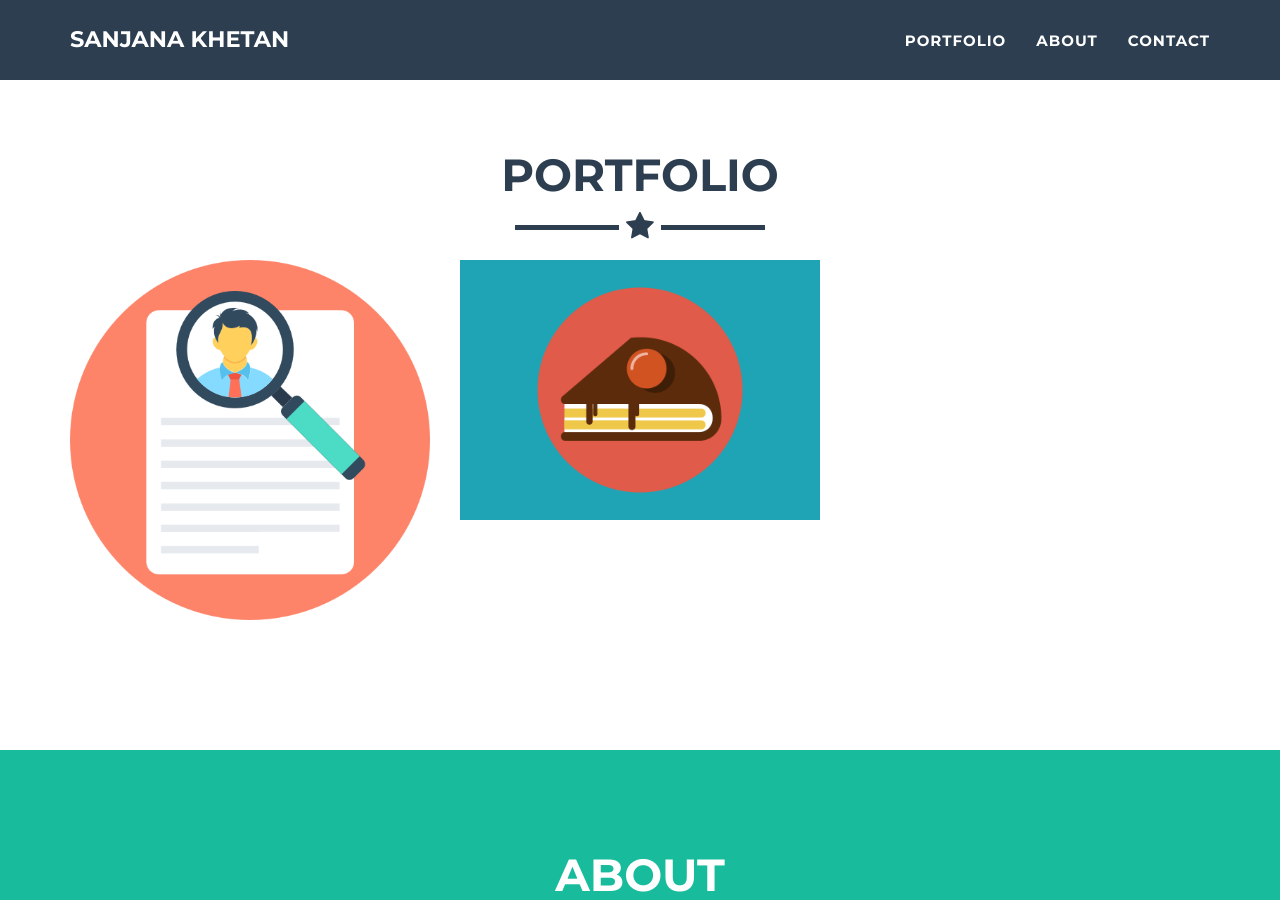
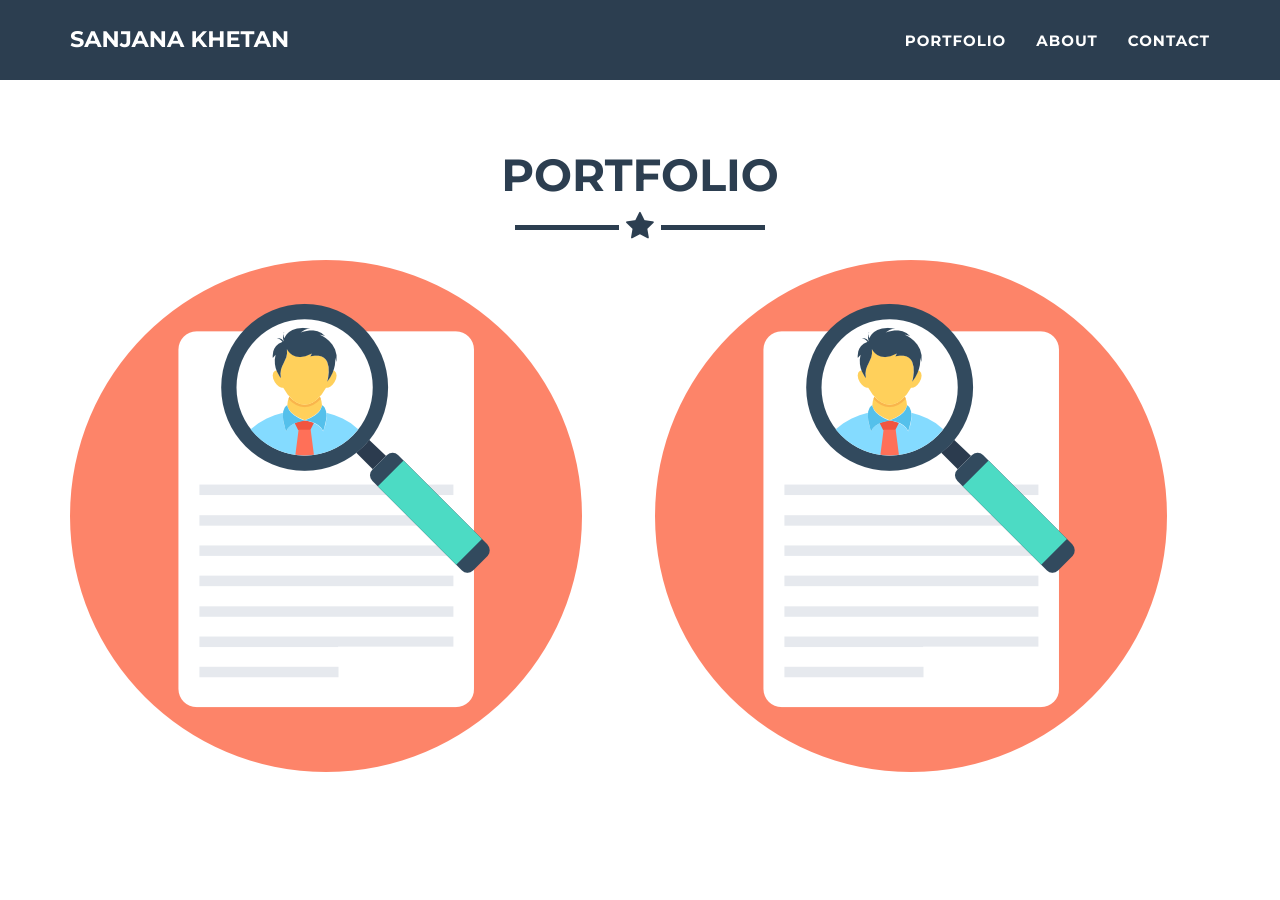
Before and after one commit to badgirlsanju/badgirlsanju.github.io, a Jekyll site: the page built from index.html, in a window 1280 px wide and 900 px high, scrolled down 819 px. Built offline with Jekyll 4.4.1, drawn with Linux system fonts in a browser that asks for light colours.

Commit message:
Update portfolio_grid.html

```diff
--- a/_includes/portfolio_grid.html
+++ b/_includes/portfolio_grid.html
@@ -9,18 +9,16 @@
                 </div>
             </div>
             <div class="row">
-                {% for post in site.posts %}
-                    <div class="col-sm-4 portfolio-item">
-                        <a href="#portfolioModal-{{ post.modal-id }}" class="portfolio-link" data-toggle="modal">
-                            <div class="caption">
-                                <div class="caption-content">
-                                    <i class="fa fa-search-plus fa-3x"></i>
-                                </div>
-                            </div>
-                            <img src="img/portfolio/{{ post.img }}" class="img-responsive" alt="{{ post.alt }}">
-                        </a>
-                    </div>
-                {% endfor %}
+                <div class="col-sm-6 portfolio-item">
+                    <a href="img/resume.pdf">
+                        <img src="img/curriculum.png" alt="Resume">
+                    </a>
+                </div>
+                <div class="col-sm-6 portfolio-item">
+                    <a href="img/resume.pdf">
+                        <img src="img/curriculum.png" alt="Resume">
+                    </a>
+                </div>
             </div>
         </div>
     </section>
```
